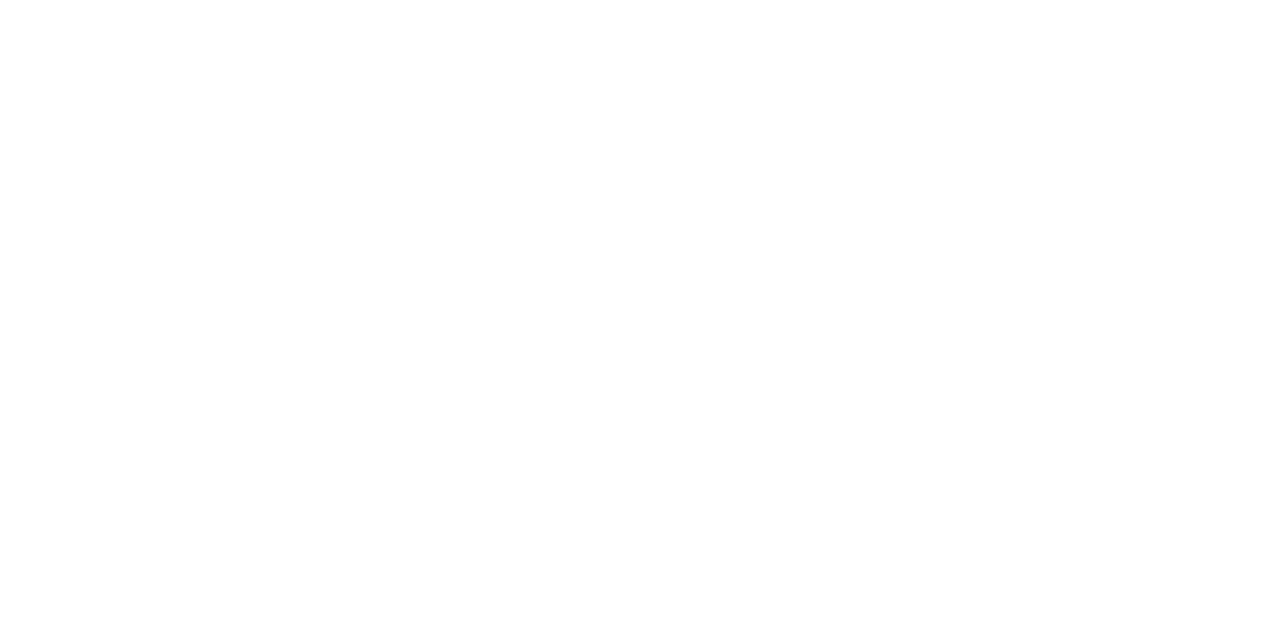
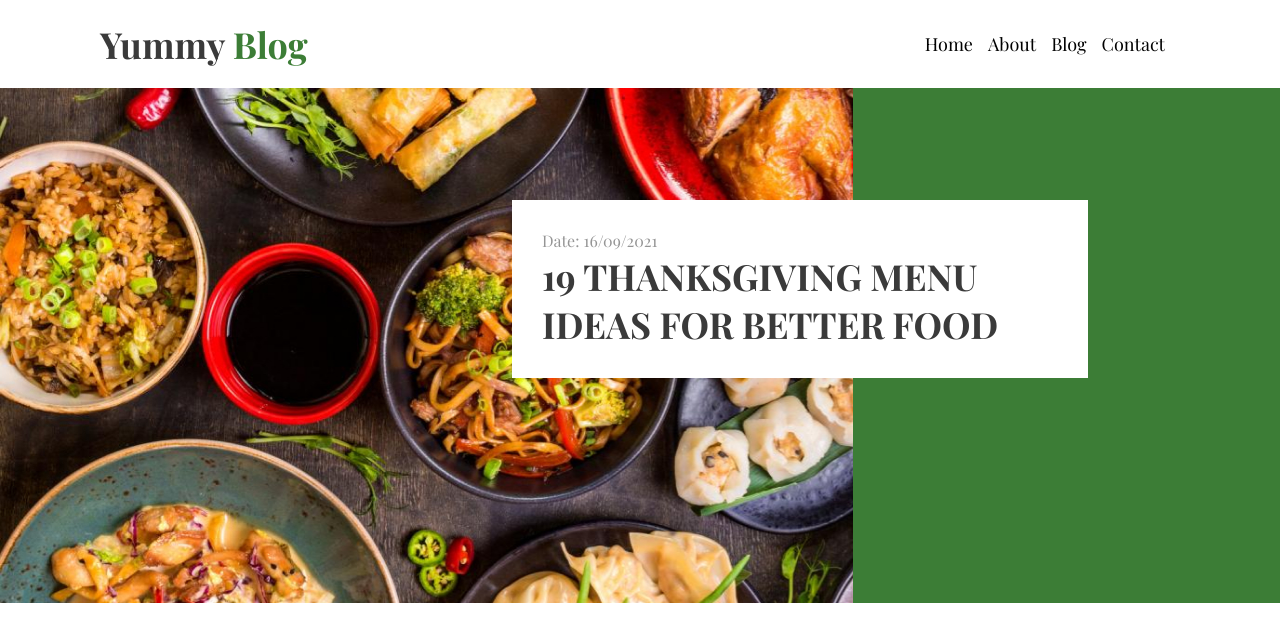
Before and after one commit to chinmoybiswas93/Blog-layout-design-using-css-grid, a plain HTML site: page index.html in a window 1280 px wide. Drawn offline with nearby package versions, Linux system fonts and the light colour scheme.

Commit message:
added hero

```diff
--- a/index.html
+++ b/index.html
@@ -11,6 +11,40 @@
 
 <body>
 
+    <header>
+        <div class="container">
+            <div class="header">
+                <div class="logo">
+                    <h2>Yummy <span>Blog</span></h2>
+                </div>
+                <div class="navigation">
+                    <nav>
+                        <ul>
+                            <li><a href="#">Home</a></li>
+                            <li><a href="#">About</a></li>
+                            <li><a href="#">Blog</a></li>
+                            <li><a href="#">Contact</a></li>
+                        </ul>
+                    </nav>
+                </div>
+            </div>
+        </div>
+    </header>
+
+    <!-- -----------------hero-section--------------------- -->
+
+    <section class="hero">
+        <main>
+            <div class="left"></div>
+            <div class="right">
+                <div class="content-box">
+                    <p>Date: 16/09/2021</p>
+                    <h2>19 THANKSGIVING MENU IDEAS FOR BETTER FOOD</h2>
+                </div>
+            </div>
+        </main>
+    </section>
+
 </body>
 
 </html>
--- a/style.css
+++ b/style.css
@@ -8,14 +8,14 @@
     --blog-text: #666666;
     --blog-bg: rgba(52, 114, 47, 0.15);
     --black: #000000;
-    --light-white:#E3E3E3;
+    --light-white: #E3E3E3;
     --white: #ffffff;
+}
 
-
-}
 html {
     font-size: 10px;
 }
+
 * {
     box-sizing: border-box;
     margin: 0;
@@ -25,14 +25,118 @@ html {
 body {
     font-family: 'Playfair Display', serif;
 }
-h1 {
+
+h1,
+h2 {
+    font-family: Playfair Display;
+    font-style: normal;
+    font-weight: 700;
+    font-size: 3.6rem;
+    line-height: 4.8rem;
+    color: var(--dark-black);
+}
+
+p {
+    font-size: 1.6rem;
+    line-height: 2.2rem;
+}
+
+img {
+    width: 100%;
+    height: auto;
+}
+
+a {
+    text-decoration: none;
+}
+
+ul li {
+    list-style: none;
+}
+
+.container {
+    max-width: 1080px;
+    margin: auto;
+}
+
+/* -----------------header-------------- */
+
+header {
+    background: var(--white);
+}
+
+.header {
+    padding: 2rem 0;
+    display: flex;
+    align-items: center;
+    justify-content: space-between;
+}
+
+.logo {
+    font-size: 2.6rem;
+    color: var(--black)
+}
+
+.logo span {
+    color: var(--primary)
+}
+
+nav ul {
+    display: flex;
+}
+
+nav ul li {
+    font-size: 1.8rem;
+    line-height: 2.4rem;
+    margin-right: 1.5rem;
+}
+
+nav ul li a {
+    color: var(--black);
+}
+
+nav ul li a:hover {
+    color: var(--primary);
+}
+
+@media (max-width:768px) {
+    .header {
+        flex-direction: column;
+    }
+
+    .logo {
+        margin-bottom: 1rem;
+    }
 
 }
 
-h2 {
+/* ----------------hero-section----- */
 
+.hero main {
+    display: grid;
+    grid-template-columns: 2fr 1fr;
 }
 
-p {
+.left {
+    background: url(images/hero-image.jpg);
+    background-size: cover;
+    height: 515px;
+    background-repeat: no-repeat;
+}
 
+.right {
+    background-color: var(--primary);
 }
+
+.content-box {
+    background-color: var(--white);
+    width: 45%;
+    position: absolute;
+    top: 25%;
+    left: 40%;
+    padding: 3rem;
+}
+
+.content-box p {
+    color: var(--light-black);
+}
```
Also changed, not shown: images/blog image.jpg (added), images/hero-image.jpg (added).
